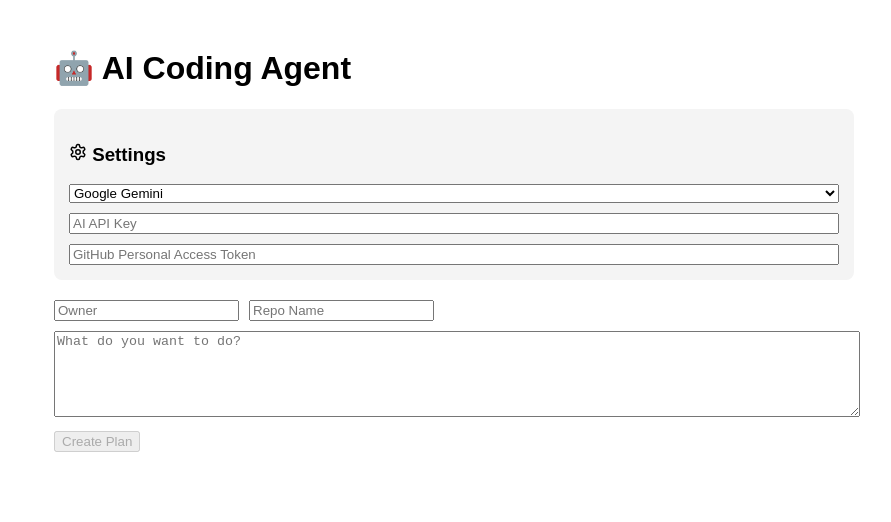
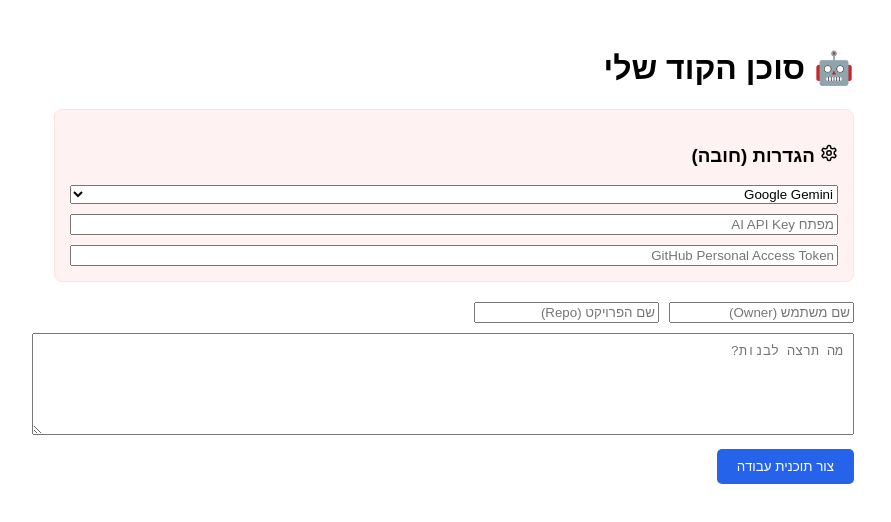
Before and after one commit to ShalevYair/ai-coding-agent, a React (Create React App) app in the folder client/: page / in a window 1280 px wide. Shown: the top 522 px of the page, without its empty margins (186-1077 px from the left). Built offline with nearby package versions, Linux system fonts and the light colour scheme.

Commit message:
Update App.js

```diff
--- a/client/src/App.js
+++ b/client/src/App.js
@@ -1,119 +1,101 @@
 import React, { useState, useEffect } from 'react';
 import axios from 'axios';
-import { Settings, Play, CheckCircle, Loader2 } from 'lucide-react';
+import { Settings, Play, CheckCircle, Loader2, AlertCircle } from 'lucide-react';
 
 const App = () => {
-  // מצבי הגדרות (נשמרים ב-LocalStorage)
   const [provider, setProvider] = useState(localStorage.getItem('ai-provider') || 'gemini');
   const [aiKey, setAiKey] = useState(localStorage.getItem('ai-key') || '');
   const [githubToken, setGithubToken] = useState(localStorage.getItem('github-token') || '');
-
-  // מצבי עבודה
   const [repo, setRepo] = useState({ owner: '', name: '' });
   const [prompt, setPrompt] = useState('');
   const [plan, setPlan] = useState(null);
   const [loading, setLoading] = useState(false);
   const [logs, setLogs] = useState([]);
 
-  // שמירה אוטומטית של המפתחות כשהם משתנים
   useEffect(() => {
     localStorage.setItem('ai-provider', provider);
     localStorage.setItem('ai-key', aiKey);
     localStorage.setItem('github-token', githubToken);
   }, [provider, aiKey, githubToken]);
 
-  const headers = {
-    'x-ai-provider': provider,
-    'x-ai-key': aiKey,
-    'x-github-token': githubToken
+  const validateFields = () => {
+    if (!aiKey) { alert("חסר מפתח AI! נא להזין API Key בשדות ההגדרות."); return false; }
+    if (!githubToken) { alert("חסר GitHub Token! בלעדיו לא נוכל לגשת לקבצים שלך."); return false; }
+    if (!repo.owner || !repo.name) { alert("נא למלא את שם ה-Owner (שם המשתמש שלך) ואת שם ה-Repo בגיטהאב."); return false; }
+    return true;
   };
 
   const generatePlan = async () => {
+    if (!validateFields()) return;
+
     setLoading(true);
     try {
-      // כאן התיקון: הסרנו את localhost
       const res = await axios.post('/api/plan', {
         prompt,
         owner: repo.owner,
         repo: repo.name
-      }, { headers });
+      }, {
+        headers: {
+          'x-ai-provider': provider,
+          'x-ai-key': aiKey,
+          'x-github-token': githubToken
+        }
+      });
       setPlan(res.data.plan);
-      setLogs(prev => [...prev, "Plan generated successfully."]);
+      setLogs(prev => [...prev, "התוכנית נוצרה בהצלחה!"]);
     } catch (err) {
-      alert("Error generating plan: " + err.message);
-    }
-    setLoading(false);
-  };
-
-  const executeStep = async (step) => {
-    setLoading(true);
-    setLogs(prev => [...prev, `Executing: ${step.description}...`]);
-    try {
-      // כאן התיקון: הסרנו את localhost
-      await axios.post('/api/execute', {
-        owner: repo.owner,
-        repo: repo.name,
-        filePath: step.affectedFiles[0],
-        instructions: step.description
-      }, { headers });
-      setLogs(prev => [...prev, `Step completed: ${step.id}`]);
-    } catch (err) {
-      alert("Error executing step: " + err.message);
+      const msg = err.response?.data?.error || err.message;
+      alert(`שגיאה מהשרת: ${msg}\n\nטיפ: וודא שה-Token והמפתח תקינים.`);
     }
     setLoading(false);
   };
 
   return (
-    <div style={{ padding: '20px', fontFamily: 'sans-serif', maxWidth: '800px', margin: '0 auto' }}>
-      <h1>🤖 AI Coding Agent</h1>
+    <div style={{ padding: '20px', fontFamily: 'sans-serif', maxWidth: '800px', margin: '0 auto', direction: 'rtl' }}>
+      <h1>🤖 סוכן הקוד שלי</h1>
 
-      {/* Settings Section */}
-      <section style={{ background: '#f4f4f4', padding: '15px', borderRadius: '8px', marginBottom: '20px' }}>
-        <h3><Settings size={18} /> Settings</h3>
+      <section style={{ background: '#fef2f2', padding: '15px', borderRadius: '8px', marginBottom: '20px', border: '1px solid #fee2e2' }}>
+        <h3><Settings size={18} /> הגדרות (חובה)</h3>
         <div style={{ display: 'grid', gap: '10px' }}>
           <select value={provider} onChange={(e) => setProvider(e.target.value)}>
             <option value="gemini">Google Gemini</option>
             <option value="claude">Anthropic Claude</option>
           </select>
-          <input type="password" placeholder="AI API Key" value={aiKey} onChange={(e) => setAiKey(e.target.value)} />
+          <input type="password" placeholder="מפתח AI API Key" value={aiKey} onChange={(e) => setAiKey(e.target.value)} />
           <input type="password" placeholder="GitHub Personal Access Token" value={githubToken} onChange={(e) => setGithubToken(e.target.value)} />
         </div>
       </section>
 
-      {/* Repo & Prompt */}
       <section style={{ marginBottom: '20px' }}>
         <div style={{ display: 'flex', gap: '10px', marginBottom: '10px' }}>
-          <input placeholder="Owner" value={repo.owner} onChange={(e) => setRepo({...repo, owner: e.target.value})} />
-          <input placeholder="Repo Name" value={repo.name} onChange={(e) => setRepo({...repo, name: e.target.value})} />
+          <input placeholder="שם משתמש (Owner)" value={repo.owner} onChange={(e) => setRepo({...repo, owner: e.target.value})} />
+          <input placeholder="שם הפרויקט (Repo)" value={repo.name} onChange={(e) => setRepo({...repo, name: e.target.value})} />
         </div>
         <textarea
-          placeholder="What do you want to do?"
+          placeholder="מה תרצה לבנות?"
           value={prompt}
           onChange={(e) => setPrompt(e.target.value)}
-          style={{ width: '100%', height: '80px', marginBottom: '10px' }}
+          style={{ width: '100%', height: '80px', marginBottom: '10px', padding: '10px' }}
         />
-        <button onClick={generatePlan} disabled={loading || !prompt}>
-          {loading ? <Loader2 className="animate-spin" /> : "Create Plan"}
+        <button
+          onClick={generatePlan}
+          disabled={loading}
+          style={{ padding: '10px 20px', cursor: 'pointer', background: '#2563eb', color: 'white', border: 'none', borderRadius: '5px' }}
+        >
+          {loading ? <Loader2 className="animate-spin" /> : "צור תוכנית עבודה"}
         </button>
       </section>
 
-      {/* Plan Display */}
       {plan && (
         <section style={{ border: '1px solid #ccc', padding: '15px', borderRadius: '8px' }}>
-          <h3>Execution Plan</h3>
+          <h3>שלבי הביצוע:</h3>
           {plan.map((step) => (
             <div key={step.id} style={{ display: 'flex', justifyContent: 'space-between', marginBottom: '10px', alignItems: 'center', borderBottom: '1px solid #eee', paddingBottom: '5px' }}>
               <span><strong>{step.id}:</strong> {step.description}</span>
-              <button onClick={() => executeStep(step)} disabled={loading}><Play size={14} /></button>
             </div>
           ))}
         </section>
       )}
-
-      {/* Logs */}
-      <div style={{ marginTop: '20px', fontSize: '0.8em', color: '#666' }}>
-        {logs.map((log, i) => <div key={i}><CheckCircle size={12} /> {log}</div>)}
-      </div>
     </div>
   );
 };
```
